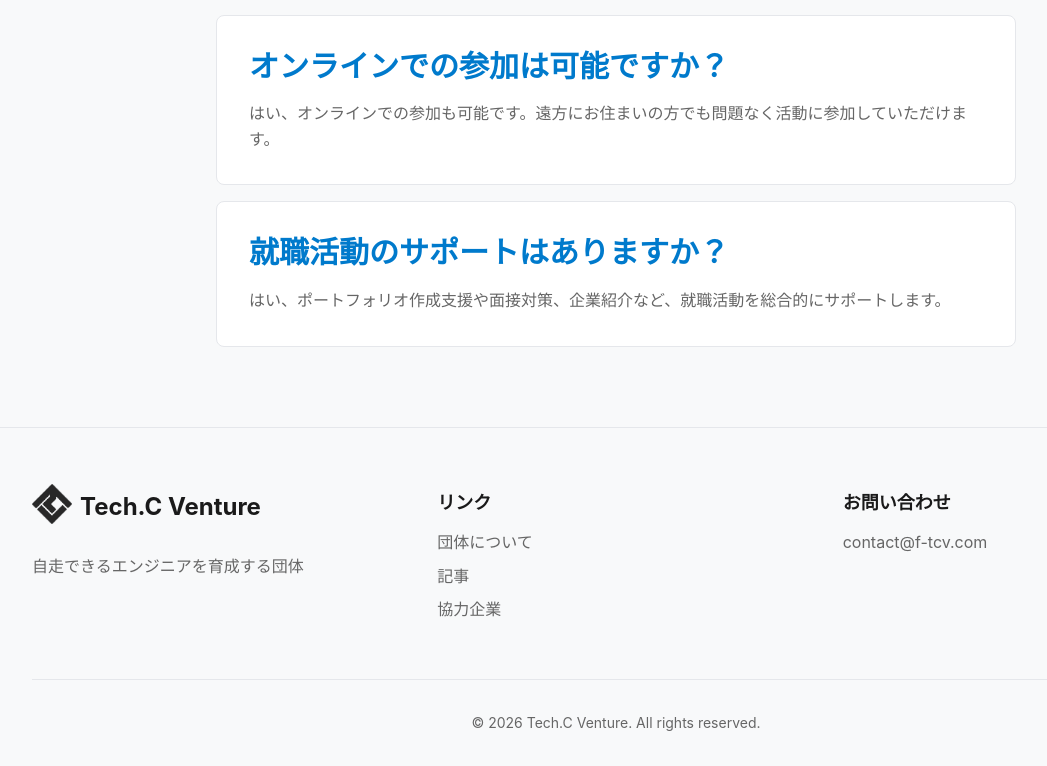
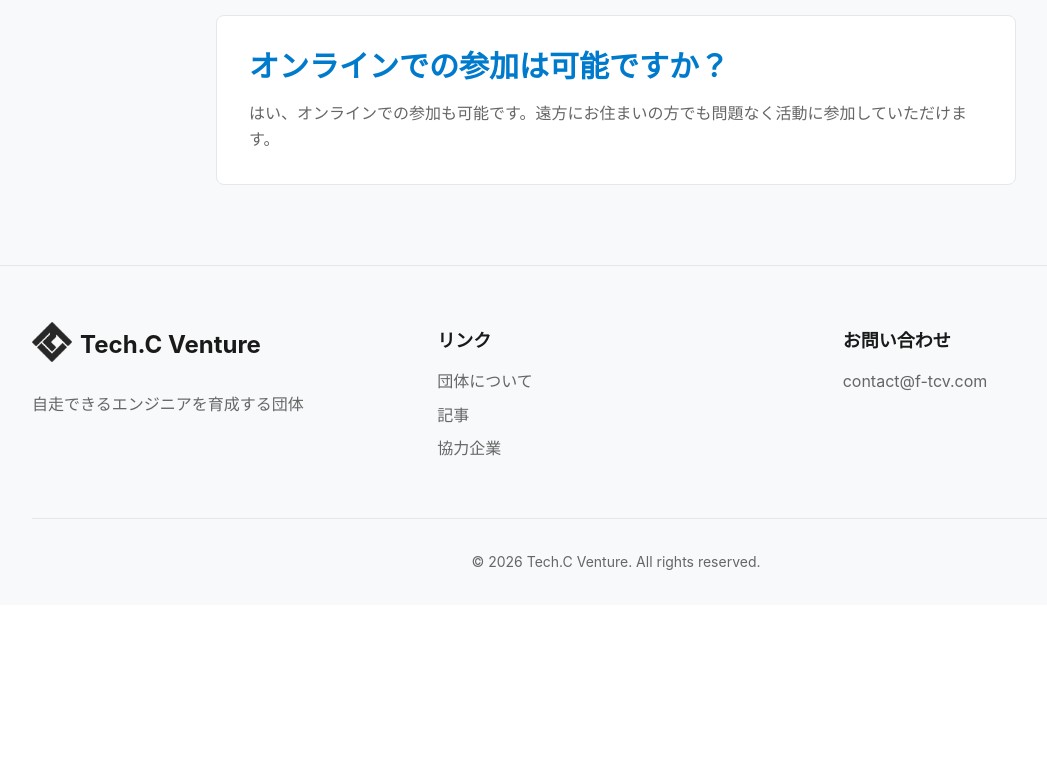
Before and after one commit to Tech-C-Venture/HP, a Nuxt app in the folder tech-c-venture/: page /about in a window 1280 px wide. Shown: the part 4432-5198 px from the top of the page, without its empty margins (24-1071 px from the left). After the commit the page ends 5037 px from the top, so only its background shows below. Built offline with nearby package versions, Linux system fonts and the light colour scheme.

Commit message:
就職活動サポートのFAQ項目を削除
Co-Authored-By: Claude Opus 4.8 <noreply@anthropic.com>
Claude-Session: https://claude.ai/code/session_01LHyc1D9exWFJCJ8XaoyBq9

```diff
--- a/tech-c-venture/pages/about.vue
+++ b/tech-c-venture/pages/about.vue
@@ -212,13 +212,6 @@
             <h3>オンラインでの参加は可能ですか？</h3>
             <p>
               はい、オンラインでの参加も可能です。遠方にお住まいの方でも問題なく活動に参加していただけます。
-            </p>
-          </div>
-
-          <div class="faq-item">
-            <h3>就職活動のサポートはありますか？</h3>
-            <p>
-              はい、ポートフォリオ作成支援や面接対策、企業紹介など、就職活動を総合的にサポートします。
             </p>
           </div>
         </div>
```
